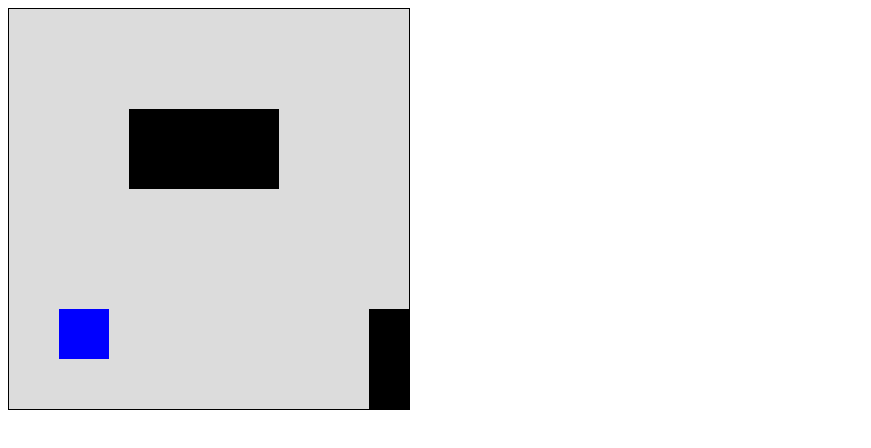
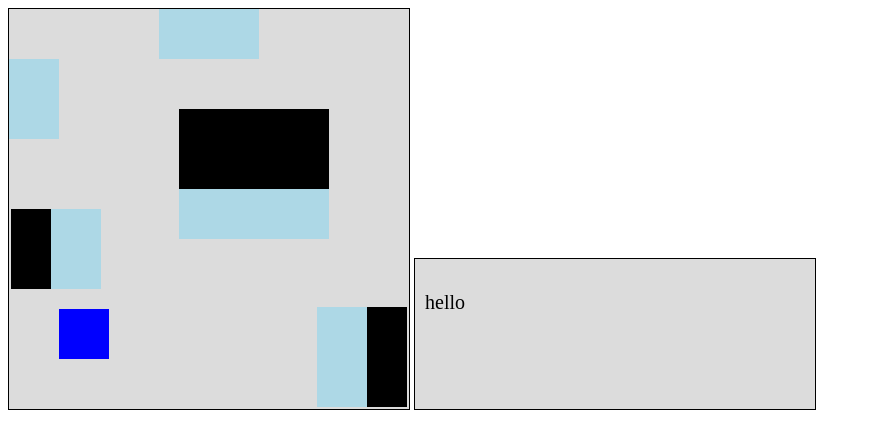
Before and after one commit to iamconnaught/escape-room, a plain HTML site: page index.html in a window 1280 px wide. Shown: the whole page, without its empty margins (0-871 px from the left). Drawn offline with Linux system fonts and the light colour scheme.

Commit message:
inspection zones drawn and text canvas created

```diff
--- a/css/style.css
+++ b/css/style.css
@@ -1,4 +1,9 @@
-canvas {
+#my-canvas {
 	border: 1px solid black;
 	background-color: rgb(220,220,220);
 }
+
+#text-canvas {
+	border: 1px solid black;
+	background-color: rgb(220,220,220);
+}
--- a/index.html
+++ b/index.html
@@ -7,6 +7,7 @@
 <body>
 
 <canvas id="my-canvas" width="400" height="400"></canvas>
+<canvas id="text-canvas" width="400" height="150"></canvas>
 
 
 <script type="text/javascript" src="js/app.js"></script>
--- a/js/app.js
+++ b/js/app.js
@@ -7,7 +7,7 @@ const userSquare = {
 	width: 50,
 	height: 50,
 	color: "blue",
-	speed: 2,
+	speed: 1,
 	direction: {
 		up: false,
 		right: false,
@@ -99,7 +99,7 @@ userSquare.draw();
 
 const obstacles = {
 	desk: {
-		x: 120,
+		x: 170,
 		y: 100,
 		width: 150,
 		height: 80,
@@ -112,8 +112,8 @@ const obstacles = {
 		}
 	},
 	bookcase: {
-		x: 360,
-		y: 300,
+		x: 358,
+		y: 298,
 		width: 40,
 		height: 100,
 		color: "black",
@@ -123,10 +123,87 @@ const obstacles = {
 			ctx.fillStyle = this.color;
 			ctx.fill();
 		}
+	},
+	chest: {
+		x: 2,
+		y: 200,
+		width: 40,
+		height: 80,
+		color: "black",
+		draw(){
+			ctx.beginPath();
+			ctx.rect(this.x,this.y,this.width,this.height);
+			ctx.fillStyle = this.color;
+			ctx.fill();
+		}
+	},
+// }
+
+// const inspectionZones = {
+	deskZone: {
+		x: 170,
+		y: 180,
+		width:150,
+		height: 50,
+		color: "lightblue",
+		draw() {
+			ctx.beginPath();
+			ctx.rect(this.x,this.y,this.width,this.height);
+			ctx.fillStyle = this.color;
+			ctx.fill();
+		}
+	},
+	bookcaseZone: {
+		x: 308,
+		y: 298,
+		width: 50,
+		height: 100,
+		color: "lightblue",
+		draw() {
+			ctx.beginPath();
+			ctx.rect(this.x,this.y,this.width,this.height);
+			ctx.fillStyle = this.color;
+			ctx.fill();
+		}
+	},
+	mapZone: {
+		x: 150,
+		y: 0,
+		width: 100,
+		height: 50,
+		draw() {
+			ctx.beginPath();
+			ctx.rect(this.x,this.y,this.width,this.height);
+			ctx.fillStyle = this.color;
+			ctx.fill();
+		}
+	},
+	picturesZone: {
+		x: 0,
+		y: 50,
+		width: 50,
+		height: 80,
+		draw() {
+			ctx.beginPath();
+			ctx.rect(this.x,this.y,this.width,this.height);
+			ctx.fillStyle = this.color;
+			ctx.fill();
+		}
+	},
+	chestZone: {
+		x: 42,
+		y: 200,
+		width: 50,
+		height: 80,
+		draw() {
+			ctx.beginPath();
+			ctx.rect(this.x,this.y,this.width,this.height);
+			ctx.fillStyle = this.color;
+			ctx.fill();
+		}
 	}
+
 }
-
-
 
  for (key in obstacles){
  	// obstacles.key.draw()
@@ -143,6 +220,11 @@ for(let i = 0; i < keys.length; i++) {
 	obstacles[keys[i]].draw()
 }
 
+// const keys2 = Object.keys2(inspectionZones)
+
+// for(let j = 0; j < keys2.length; j++){
+// 			inspectionZones[keys2[i]].draw()
+// 		}
 // const desk = {
 // 	x: 120,
 // 	y: 100,
@@ -159,19 +241,33 @@ for(let i = 0; i < keys.length; i++) {
 // }
 // obstacles.desk.draw();
 
+function drawText(){
+	ctxText = document.getElementById('text-canvas').getContext('2d');
+	ctxText.font = '20px serif';
+	ctxText.fillText('hello', 10, 50);
+}
+drawText();
+
+
 const game = {
 	drawObstacles() {
 		for(let i = 0; i < keys.length; i++) {
 			obstacles[keys[i]].draw()
 		}
-	}
+	},
+	// drawInspectionZones(){
+	// 	for(let j = 0; j < keys2.length; j++){
+	// 		inspectionZones[keys2[i]].draw()
+	// 	}
+	// }
 }
 
 function animate(){
 	userSquare.move();
 	clearCanvas();
+	game.drawObstacles();
 	userSquare.draw();
-	game.drawObstacles();
+	// game.drawInspectionZones();
 	// console.log('animate');
 	window.requestAnimationFrame(animate)
 }
```
